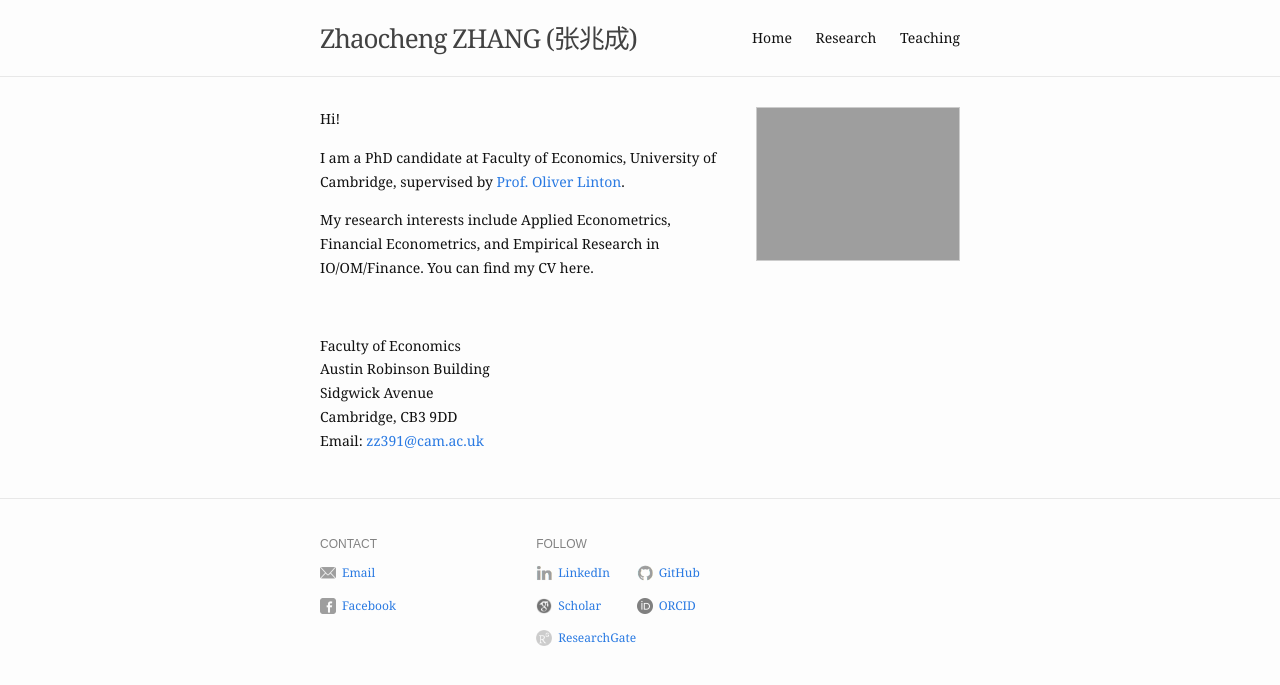
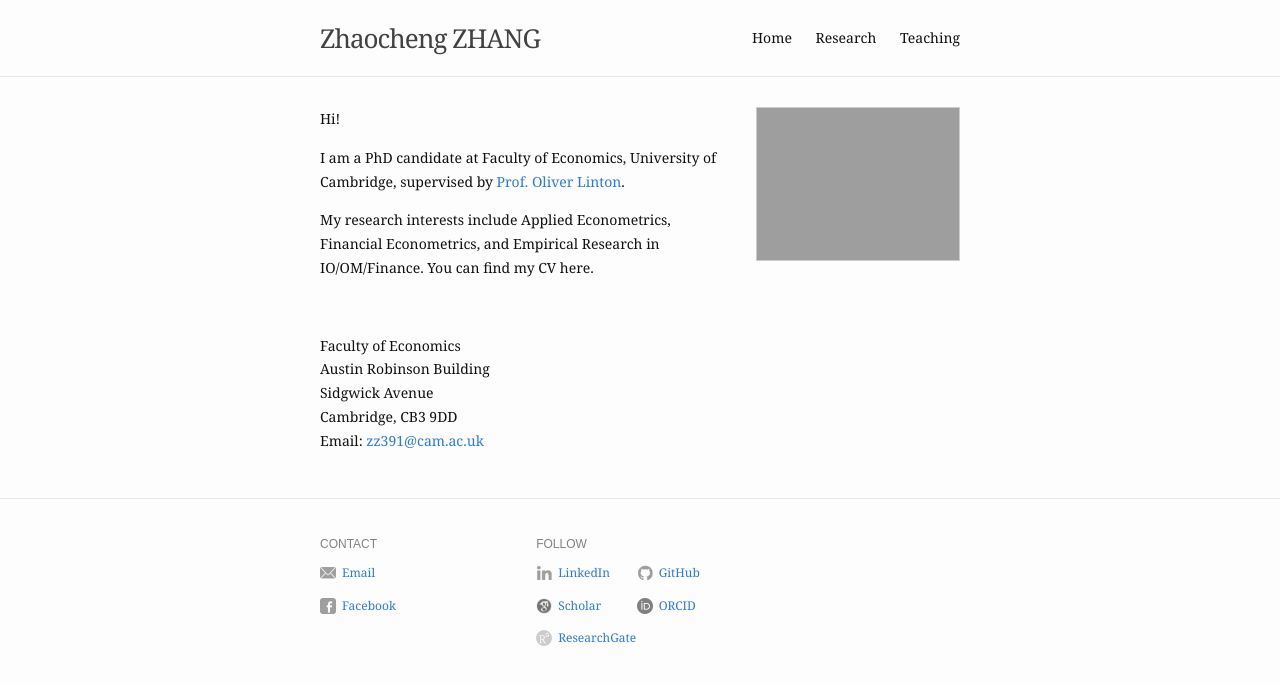
Before and after one commit to zhaocheng-zhang/zhaocheng-zhang.github.io, a Jekyll site: the page built from index.md, in a window 1280 px wide. Shown: the top 685 px of the page. Built offline with Jekyll 4.4.1, drawn with Linux system fonts in a browser that asks for light colours.

Commit message:
Update _config.yml

```diff
--- a/_config.yml
+++ b/_config.yml
@@ -1,7 +1,7 @@
 # For technical reasons, this file is *NOT* reloaded automatically when you use
 # 'bundle exec jekyll serve'. If you change this file, please restart the server process.
 
-title: Zhaocheng ZHANG (张兆成)
+title: Zhaocheng ZHANG
 description: >- # this means to ignore newlines until "baseurl:"
   Bay is a minimal Jekyll Theme.
 baseurl: "" # the subpath of the site
```
